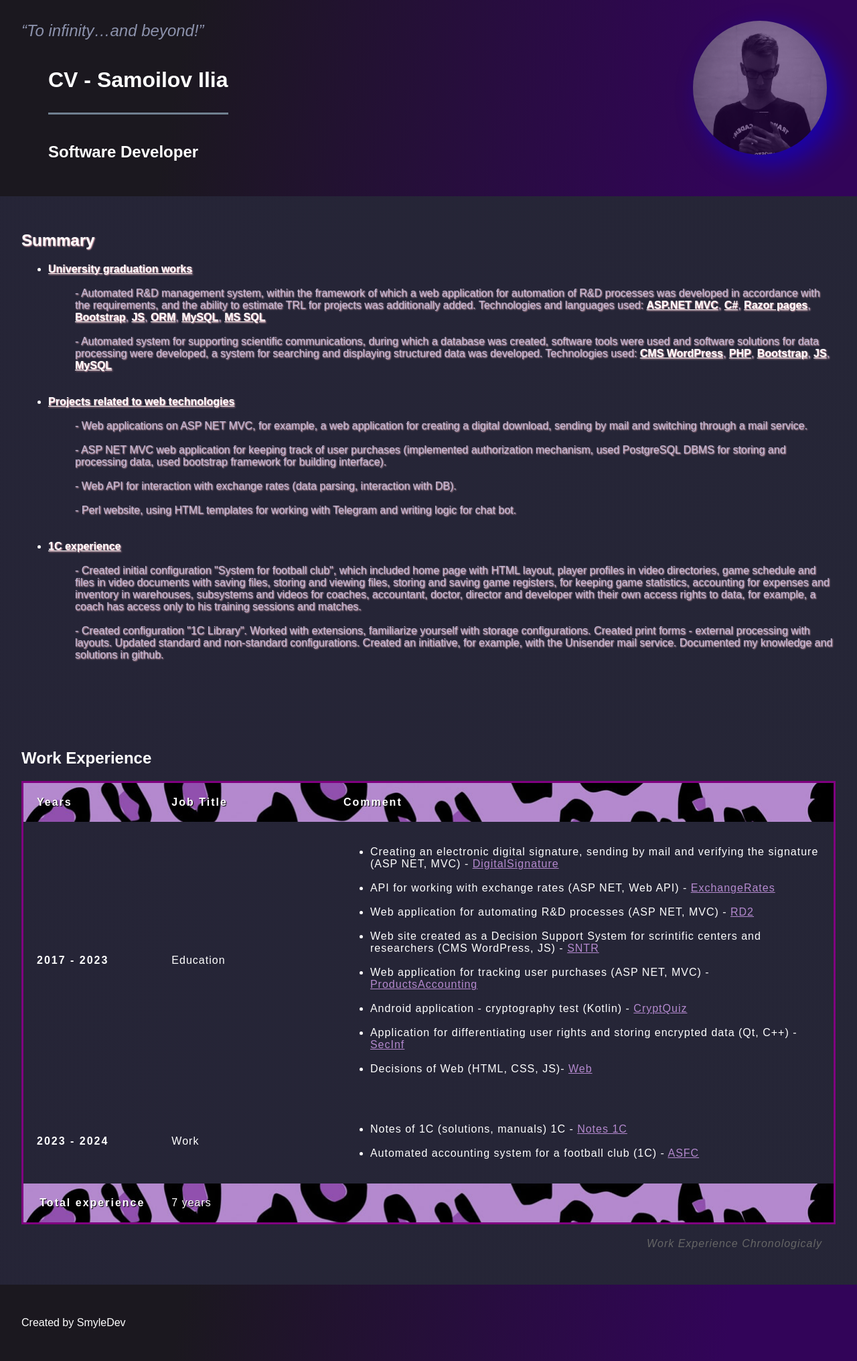
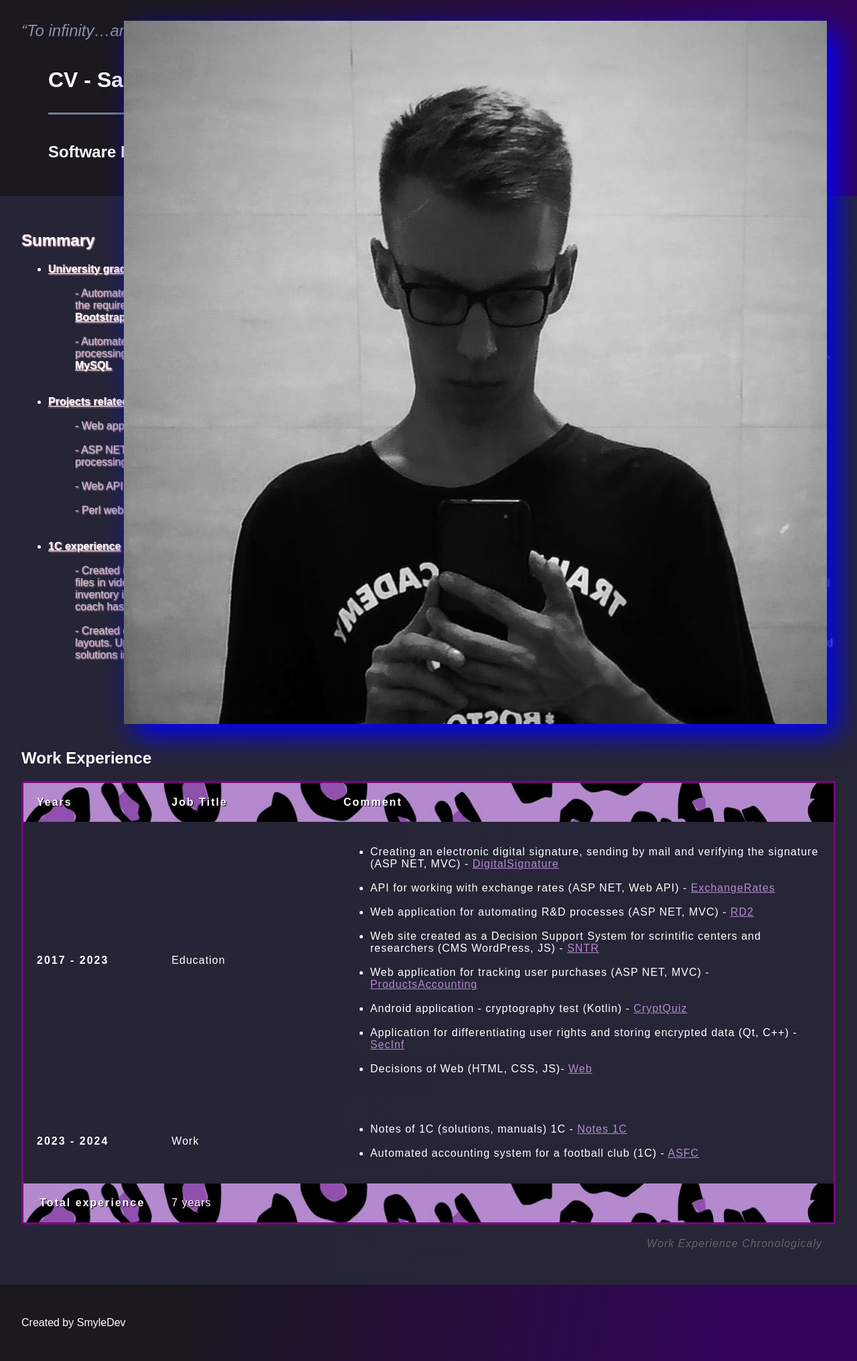
Before and after one commit to smyledev/smyledev.github.io, a Jekyll site: the page cv.html, which Jekyll copies as it is, in a window 1280 px wide. Shown: the whole page at 67% size. Built offline with Jekyll 4.4.1, drawn with Linux system fonts in a browser that asks for light colours; some web fonts are replaced.

Commit message:
Update style3.css

```diff
--- a/styles/style3.css
+++ b/styles/style3.css
@@ -174,13 +174,10 @@ a:visited {
     color: #9150ae;
 }
 
-.photo {
-    width:200px;
-    border-radius: 100%;
-    opacity: 0.5;
+img.photo {
     filter: drop-shadow(16px 16px 20px blue);
 }
 
-.photo:hover {
+img.photo:hover {
     drop-shadow(16px 16px 20px #9d46e7);
 }
```
